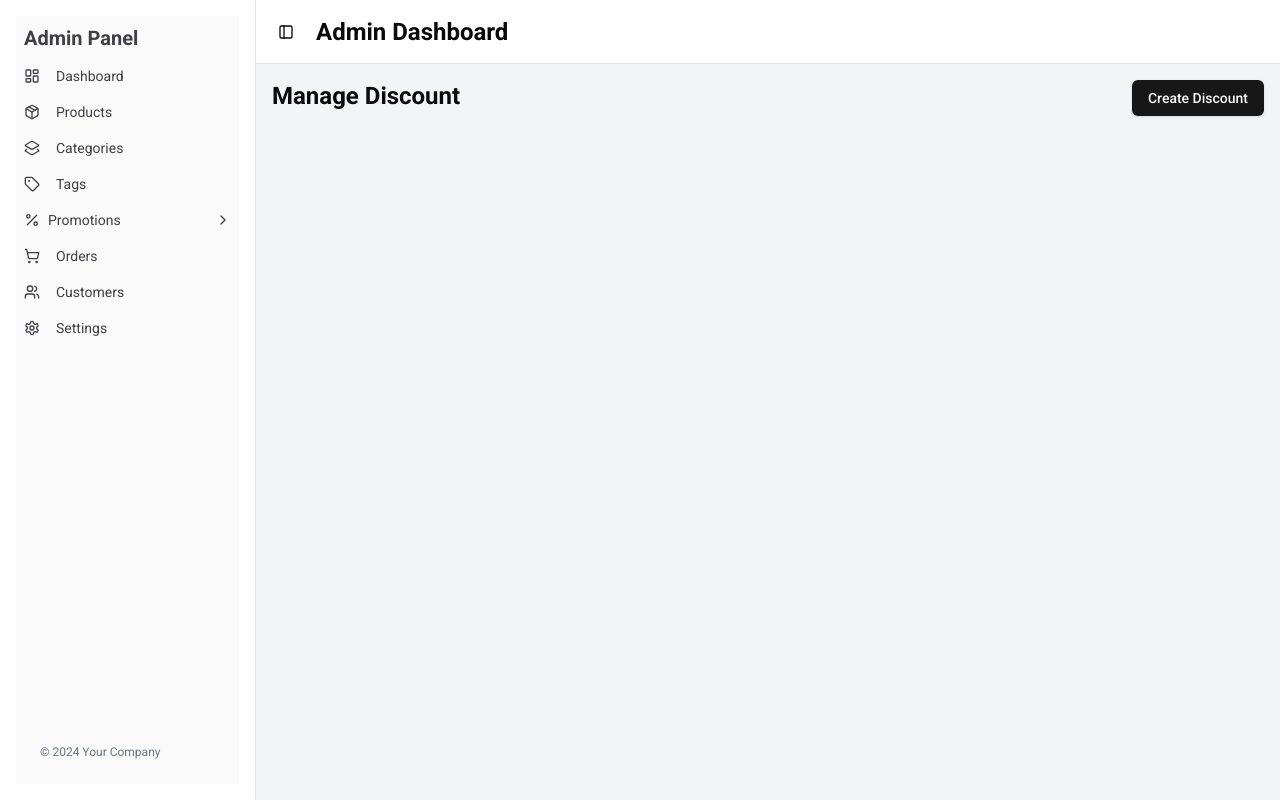
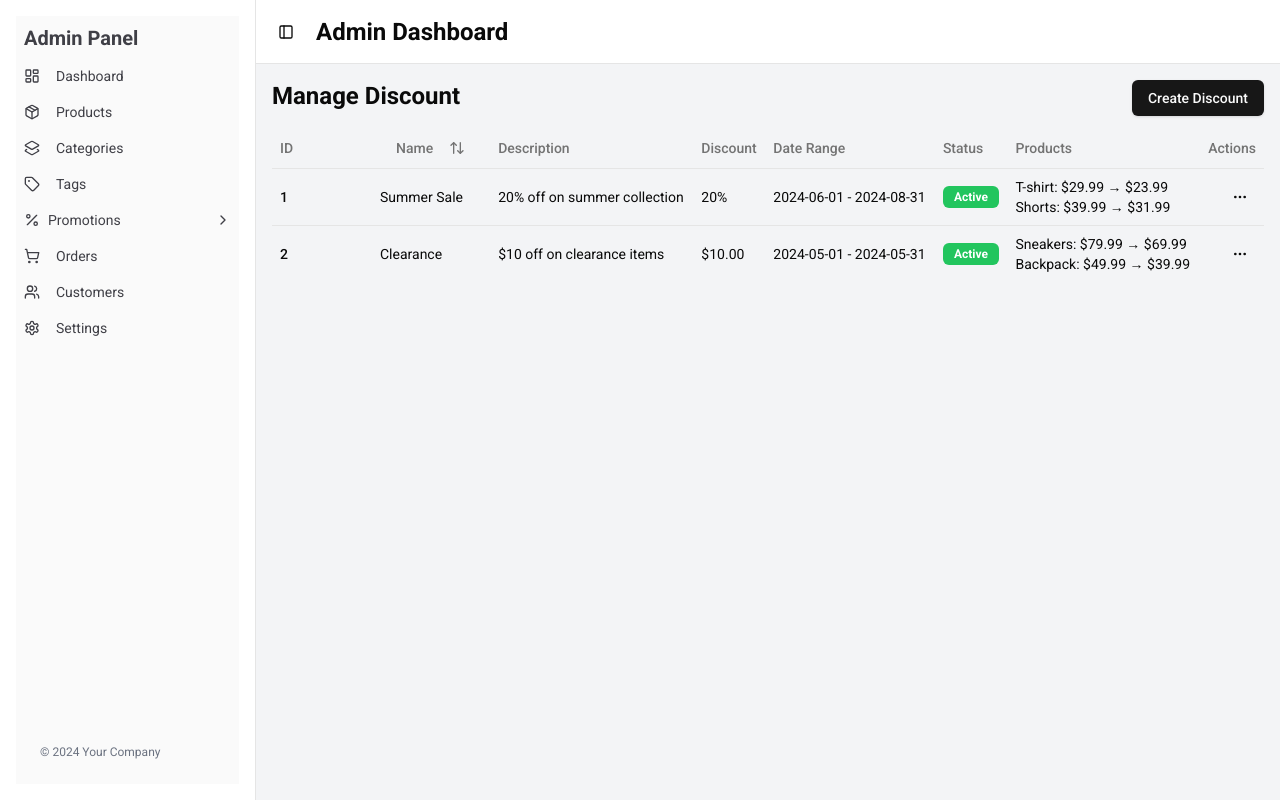
Before and after one commit to Adriz1611/game-essentials-backend, a Next.js app: page /dashboard/promotions/discounts in a window 1280 px wide. Built offline with nearby package versions, Linux system fonts and the light colour scheme.

Commit message:
Fixed some issue and added discount-list page

```diff
--- a/src/app/actions/product-action.js
+++ b/src/app/actions/product-action.js
@@ -2,7 +2,6 @@
 
 import { createClient } from "@/utils/supabase/server";
 import { revalidatePath } from "next/cache";
-import { redirect } from "next/dist/server/api-utils";
 
 export const addCategory = async (formData) => {
   const supabase = await createClient();
--- a/src/app/dashboard/promotions/discounts/page.js
+++ b/src/app/dashboard/promotions/discounts/page.js
@@ -1,3 +1,4 @@
+import DiscountList from "@/components/dashboard/discount-list";
 import ProductList from "@/components/dashboard/list-product";
 import { Button } from "@/components/ui/button";
 import Link from "next/link";
@@ -11,6 +12,7 @@ export default async function ProductsPage() {
           <Button>Create Discount</Button>
         </Link>
       </div>
+      <DiscountList />
     </div>
   );
 }
--- /dev/null
+++ b/src/components/dashboard/discount-list.jsx
@@ -0,0 +1,163 @@
+"use client"
+
+import { useState } from "react"
+import { Table, TableBody, TableCell, TableHead, TableHeader, TableRow } from "@/components/ui/table"
+import { Button } from "@/components/ui/button"
+import { Badge } from "@/components/ui/badge"
+import {
+  DropdownMenu,
+  DropdownMenuContent,
+  DropdownMenuItem,
+  DropdownMenuLabel,
+  DropdownMenuSeparator,
+  DropdownMenuTrigger,
+} from "@/components/ui/dropdown-menu"
+import { MoreHorizontal, ArrowUpDown } from "lucide-react"
+
+// Mock data for discounts
+const mockDiscounts = [
+  {
+    id: 1,
+    name: "Summer Sale",
+    description: "20% off on summer collection",
+    discountType: "percentage",
+    discountValue: 20,
+    startDate: "2024-06-01",
+    endDate: "2024-08-31",
+    isActive: true,
+    products: [
+      { id: 1, name: "T-shirt", originalPrice: 29.99 },
+      { id: 2, name: "Shorts", originalPrice: 39.99 },
+    ],
+  },
+  {
+    id: 2,
+    name: "Clearance",
+    description: "$10 off on clearance items",
+    discountType: "fixed",
+    discountValue: 10,
+    startDate: "2024-05-01",
+    endDate: "2024-05-31",
+    isActive: true,
+    products: [
+      { id: 3, name: "Sneakers", originalPrice: 79.99 },
+      { id: 4, name: "Backpack", originalPrice: 49.99 },
+    ],
+  },
+]
+
+export default function DiscountList() {
+  const [discounts, setDiscounts] = useState(mockDiscounts)
+  const [sortConfig, setSortConfig] = useState(null)
+
+  const sortDiscounts = (key) => {
+    let direction = "asc"
+    if (sortConfig && sortConfig.key === key && sortConfig.direction === "asc") {
+      direction = "desc"
+    }
+    setSortConfig({ key, direction })
+
+    setDiscounts(
+      [...discounts].sort((a, b) => {
+        if (a[key] < b[key]) {
+          return direction === "asc" ? -1 : 1
+        }
+        if (a[key] > b[key]) {
+          return direction === "asc" ? 1 : -1
+        }
+        return 0
+      }),
+    )
+  }
+
+  const formatPrice = (price) => `$${price.toFixed(2)}`
+
+  const calculateDiscountedPrice = (originalPrice, discountType, discountValue) => {
+    if (discountType === "percentage") {
+      return originalPrice * (1 - discountValue / 100)
+    } else {
+      return Math.max(0, originalPrice - discountValue)
+    }
+  }
+
+  return (
+    <Table>
+      <TableHeader>
+        <TableRow>
+          <TableHead className="w-[100px]">ID</TableHead>
+          <TableHead>
+            <Button variant="ghost" onClick={() => sortDiscounts("name")}>
+              Name <ArrowUpDown className="ml-2 h-4 w-4" />
+            </Button>
+          </TableHead>
+          <TableHead>Description</TableHead>
+          <TableHead>Discount</TableHead>
+          <TableHead>Date Range</TableHead>
+          <TableHead>Status</TableHead>
+          <TableHead>Products</TableHead>
+          <TableHead className="text-right">Actions</TableHead>
+        </TableRow>
+      </TableHeader>
+      <TableBody>
+        {discounts.map((discount) => (
+          <TableRow key={discount.id}>
+            <TableCell className="font-medium">{discount.id}</TableCell>
+            <TableCell>{discount.name}</TableCell>
+            <TableCell>{discount.description}</TableCell>
+            <TableCell>
+              {discount.discountType === "percentage"
+                ? `${discount.discountValue}%`
+                : formatPrice(discount.discountValue)}
+            </TableCell>
+            <TableCell>{`${discount.startDate} - ${discount.endDate}`}</TableCell>
+            <TableCell>
+              <Badge variant={discount.isActive ? "success" : "secondary"}>
+                {discount.isActive ? "Active" : "Inactive"}
+              </Badge>
+            </TableCell>
+            <TableCell>
+              <ul>
+                {discount.products.map((product) => (
+                  <li key={product.id}>
+                    {product.name}: {formatPrice(product.originalPrice)} →{" "}
+                    {formatPrice(
+                      calculateDiscountedPrice(
+                        product.originalPrice,
+                        discount.discountType,
+                        discount.discountValue
+                      )
+                    )}
+                  </li>
+                ))}
+              </ul>
+            </TableCell>
+            <TableCell className="text-right">
+              <DropdownMenu>
+                <DropdownMenuTrigger asChild>
+                  <Button variant="ghost" className="h-8 w-8 p-0">
+                    <span className="sr-only">Open menu</span>
+                    <MoreHorizontal className="h-4 w-4" />
+                  </Button>
+                </DropdownMenuTrigger>
+                <DropdownMenuContent align="end">
+                  <DropdownMenuLabel>Actions</DropdownMenuLabel>
+                  <DropdownMenuItem
+                    onClick={() =>
+                      navigator.clipboard.writeText(discount.id.toString())
+                    }
+                  >
+                    Copy discount ID
+                  </DropdownMenuItem>
+                  <DropdownMenuSeparator />
+                  <DropdownMenuItem>View discount details</DropdownMenuItem>
+                  <DropdownMenuItem>Edit discount</DropdownMenuItem>
+                  <DropdownMenuItem>Delete discount</DropdownMenuItem>
+                </DropdownMenuContent>
+              </DropdownMenu>
+            </TableCell>
+          </TableRow>
+        ))}
+      </TableBody>
+    </Table>
+  );
+}
--- a/src/components/ui/badge.jsx
+++ b/src/components/ui/badge.jsx
@@ -15,13 +15,15 @@ const badgeVariants = cva(
         destructive:
           "border-transparent bg-destructive text-destructive-foreground shadow hover:bg-destructive/80",
         outline: "text-foreground",
+        success:
+          "border-transparent bg-green-500 text-white hover:bg-green-600",
       },
     },
     defaultVariants: {
       variant: "default",
     },
   }
-)
+);
 
 function Badge({
   className,
```
